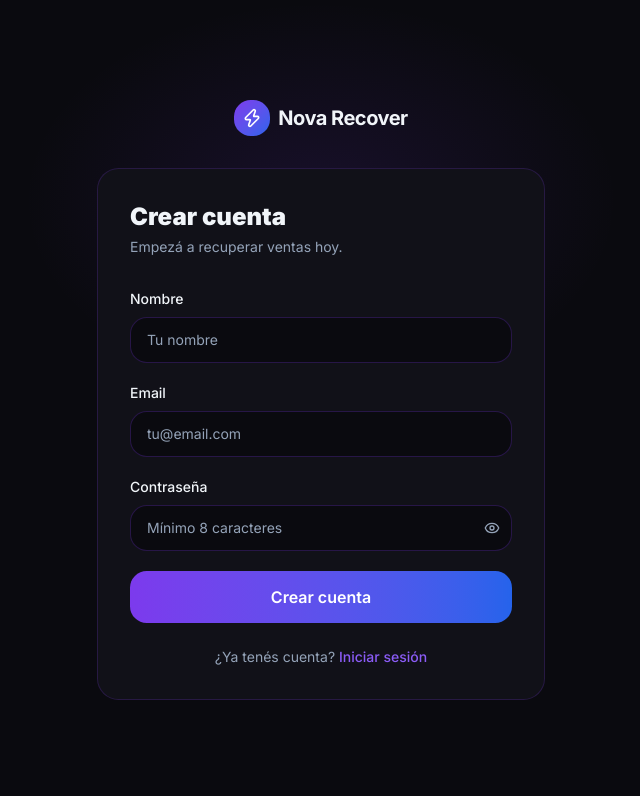
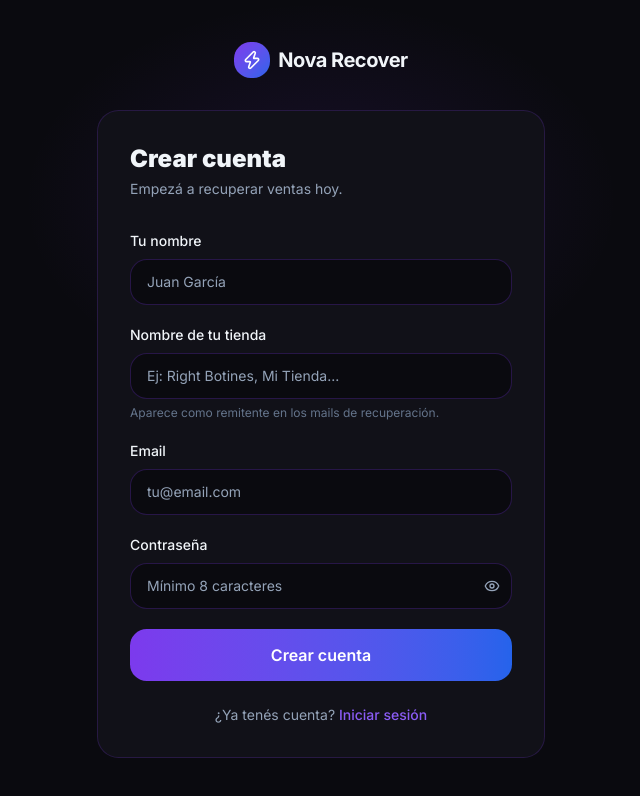
Before and after one commit to facuguz55/nova-recover, a Next.js app: page /register in a window 1280 px wide. Shown: the top 796 px of the page, without its empty margins (319-959 px from the left). Built offline with nearby package versions, Linux system fonts and the light colour scheme.

Commit message:
feat: mover nombre de tienda al registro, limpiar onboarding paso 2

```diff
--- a/app/api/tiendanube/callback/route.ts
+++ b/app/api/tiendanube/callback/route.ts
@@ -84,10 +84,12 @@ export async function GET(request: NextRequest) {
       tn_disconnected_at: null,
     }).eq("id", existing.id);
   } else {
+    const storeName = (user.user_metadata?.store_name as string | undefined) ?? "";
     await supabase.from("onboarding_data").insert({
       client_id: user.id,
       tn_store_id: String(user_id),
       tn_api_token: access_token,
+      email_sender_name: storeName,
     });
   }
 
--- a/app/onboarding/page.tsx
+++ b/app/onboarding/page.tsx
@@ -30,7 +30,6 @@ function OnboardingContent() {
   const [loading, setLoading] = useState(false);
   const [initialLoading, setInitialLoading] = useState(true);
   const [tnConnected, setTnConnected] = useState(false);
-  const [senderName, setSenderName] = useState("");
 
   useEffect(() => {
     loadProgress();
@@ -60,7 +59,6 @@ function OnboardingContent() {
     if (data) {
       const isTnConnected = !!data.tn_store_id && !data.tn_disconnected_at;
       setTnConnected(isTnConnected);
-      if (data.email_sender_name) setSenderName(data.email_sender_name);
       if (isTnConnected) {
         setCurrentStep(2);
         if (justConnectedTN) toast.success("¡TiendaNube conectada correctamente!");
@@ -75,20 +73,8 @@ function OnboardingContent() {
     window.location.href = "/api/tiendanube/connect";
   }
 
-  async function saveSenderName() {
-    if (!senderName.trim()) return;
-    const supabase = createClient();
-    const { data: { user } } = await supabase.auth.getUser();
-    if (!user) return;
-    await supabase
-      .from("onboarding_data")
-      .update({ email_sender_name: senderName.trim() })
-      .eq("client_id", user.id);
-  }
-
   async function goToCheckout() {
     setLoading(true);
-    await saveSenderName();
     try {
       const res = await fetch("/api/stripe/checkout", { method: "POST" });
       const { url } = await res.json();
@@ -102,7 +88,6 @@ function OnboardingContent() {
 
   async function activateTrial() {
     setLoading(true);
-    await saveSenderName();
     try {
       const res = await fetch("/api/trial/activate", { method: "POST" });
       if (res.ok) {
@@ -271,21 +256,6 @@ function OnboardingContent() {
                 </ul>
               </div>
 
-              <div className="mb-5">
-                <label className="block text-xs font-bold text-[#94A3B8] uppercase tracking-widest mb-2">
-                  Nombre del remitente
-                </label>
-                <input
-                  type="text"
-                  value={senderName}
-                  onChange={(e) => setSenderName(e.target.value)}
-                  placeholder="Ej: Right Botines, Mi Tienda..."
-                  maxLength={60}
-                  className="w-full bg-[#0a0a0f] border border-[rgba(124,58,237,0.25)] focus:border-[#7C3AED] rounded-xl px-4 py-3 text-sm text-[#F1F5F9] placeholder-[#4A5568] outline-none transition-colors"
-                />
-                <p className="text-xs text-[#4A5568] mt-1.5">Aparece como el nombre del que envía los mails de recuperación.</p>
-              </div>
-
               <button
                 onClick={goToCheckout}
                 disabled={loading}
--- a/app/register/page.tsx
+++ b/app/register/page.tsx
@@ -19,15 +19,18 @@ export default function RegisterPage() {
   const router = useRouter();
   const [loading, setLoading] = useState(false);
   const [showPassword, setShowPassword] = useState(false);
-  const [form, setForm] = useState({ name: "", email: "", password: "" });
+  const [form, setForm] = useState({ name: "", storeName: "", email: "", password: "" });
   const [errors, setErrors] = useState<Record<string, string>>({});
 
   function validate() {
     const e: Record<string, string> = {};
     const name = sanitize(form.name);
+    const storeName = sanitize(form.storeName);
     const email = sanitize(form.email);
-    if (!name) e.name = "El nombre es obligatorio";
+    if (!name) e.name = "Tu nombre es obligatorio";
     else if (name.length > 100) e.name = "Nombre demasiado largo";
+    if (!storeName) e.storeName = "El nombre de la tienda es obligatorio";
+    else if (storeName.length > 60) e.storeName = "Nombre demasiado largo";
     if (!email) e.email = "El email es obligatorio";
     else if (!validateEmail(email)) e.email = "Email inválido";
     if (!form.password) e.password = "La contraseña es obligatoria";
@@ -48,7 +51,7 @@ export default function RegisterPage() {
       email: sanitize(form.email),
       password: form.password,
       options: {
-        data: { name: sanitize(form.name) },
+        data: { name: sanitize(form.name), store_name: sanitize(form.storeName) },
         emailRedirectTo: `${window.location.origin}/onboarding`,
       },
     });
@@ -83,16 +86,30 @@ export default function RegisterPage() {
 
           <form onSubmit={handleSubmit} className="space-y-5" noValidate>
             <div>
-              <label className="block text-sm font-medium mb-2">Nombre</label>
+              <label className="block text-sm font-medium mb-2">Tu nombre</label>
               <input
                 type="text"
-                placeholder="Tu nombre"
+                placeholder="Juan García"
                 value={form.name}
                 maxLength={100}
                 onChange={(e) => setForm({ ...form, name: e.target.value })}
                 className="w-full bg-[#0a0a0f] border border-[rgba(124,58,237,0.25)] rounded-xl px-4 py-3 text-sm text-[#F1F5F9] placeholder:text-[#94A3B8] focus:outline-none focus:border-[#7C3AED] transition-colors"
               />
               {errors.name && <p className="text-red-400 text-xs mt-1">{errors.name}</p>}
+            </div>
+
+            <div>
+              <label className="block text-sm font-medium mb-2">Nombre de tu tienda</label>
+              <input
+                type="text"
+                placeholder="Ej: Right Botines, Mi Tienda..."
+                value={form.storeName}
+                maxLength={60}
+                onChange={(e) => setForm({ ...form, storeName: e.target.value })}
+                className="w-full bg-[#0a0a0f] border border-[rgba(124,58,237,0.25)] rounded-xl px-4 py-3 text-sm text-[#F1F5F9] placeholder:text-[#94A3B8] focus:outline-none focus:border-[#7C3AED] transition-colors"
+              />
+              <p className="text-xs text-[#64748B] mt-1.5">Aparece como remitente en los mails de recuperación.</p>
+              {errors.storeName && <p className="text-red-400 text-xs mt-1">{errors.storeName}</p>}
             </div>
 
             <div>
```
